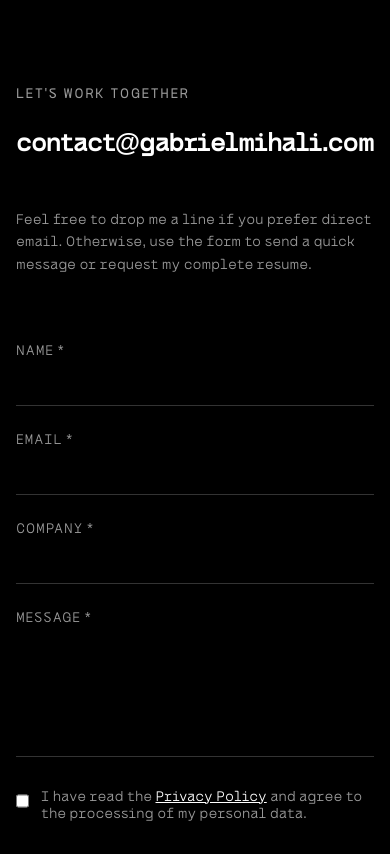
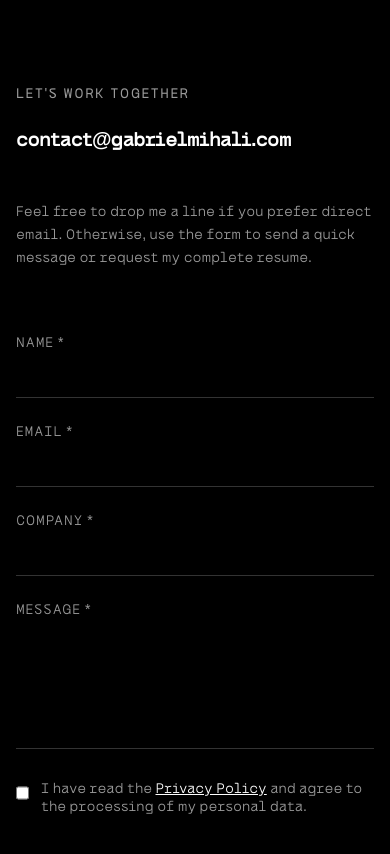
Before and after one commit to san-gabriels/portfolio-bento-2026, a Next.js app: page /about in a window 390 px wide. Shown: the part 3440-4294 px from the top of the page. Built offline with nearby package versions, Linux system fonts and the light colour scheme; a web font is replaced by a local one.

Commit message:
adjusted the about page content

```diff
--- a/app/about/page.tsx
+++ b/app/about/page.tsx
@@ -171,8 +171,7 @@ export default function AboutPage() {
 
             <a
   href="mailto:contact@gabrielmihali.com"
-  className="group relative inline-flex overflow-hidden py-2 mb-6 text-[26px] sm:text-4xl md:text-5xl lg:text-4xl xl:text-[44px] font-bold tracking-tighter leading-tight"
->
+className="group relative inline-flex overflow-hidden py-2 mb-6 text-[20px] min-[400px]:text-[26px] sm:text-4xl md:text-5xl lg:text-4xl xl:text-[44px] font-bold tracking-tighter leading-tight">
               <span className="flex">
                 {emailText.split("").map((char, index) => (
                   <span
```
